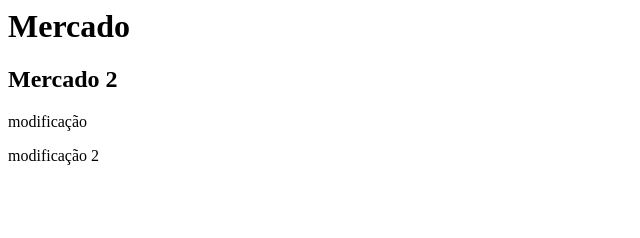
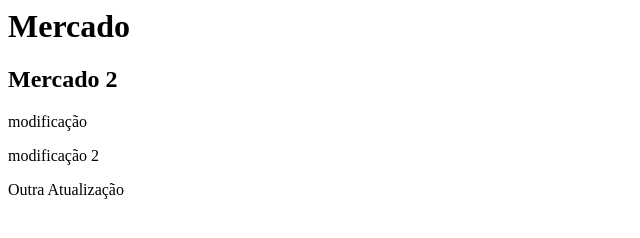
Before and after one commit to caioagususto/Projeto-PI, a plain HTML site: page index.html in a window 1280 px wide. Shown: the whole page, without its empty margins (0-640 px from the left). Drawn offline with Linux system fonts and the light colour scheme.

Commit message:
index.html

```diff
--- a/index.html
+++ b/index.html
@@ -2,3 +2,5 @@
 <h2>Mercado 2 </h2>
 <P> modificação </P>
 <P> modificação 2 </P>
+
+<p> Outra Atualização </p>
```
